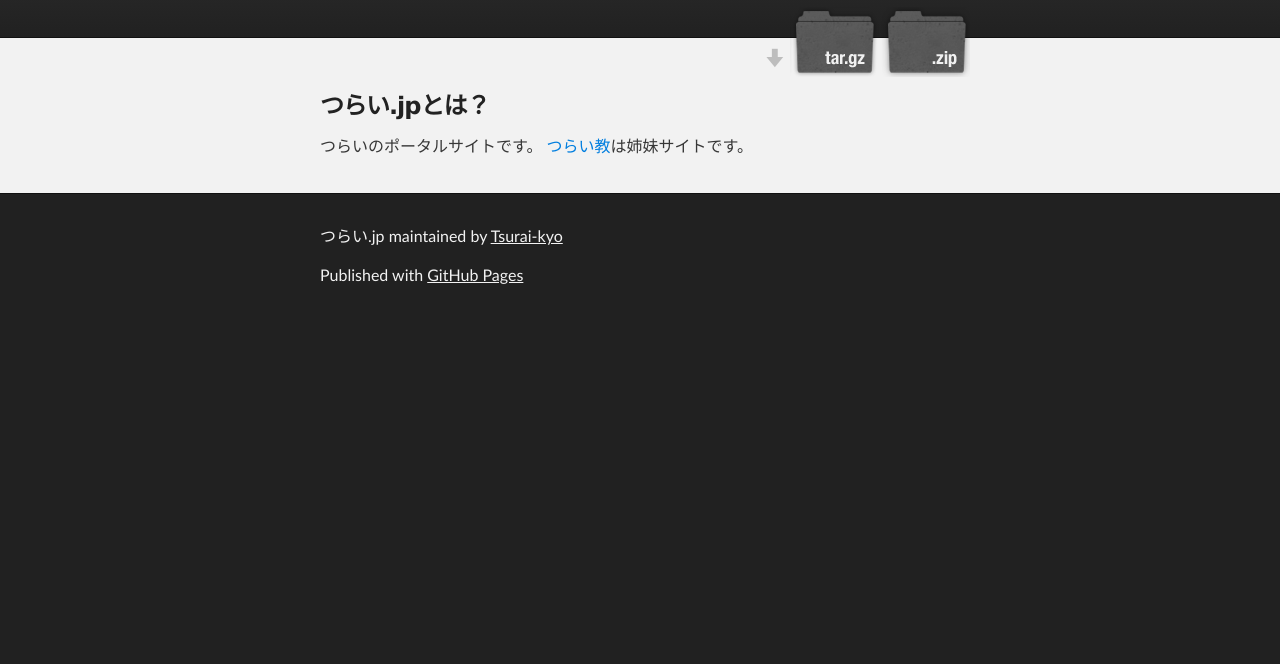
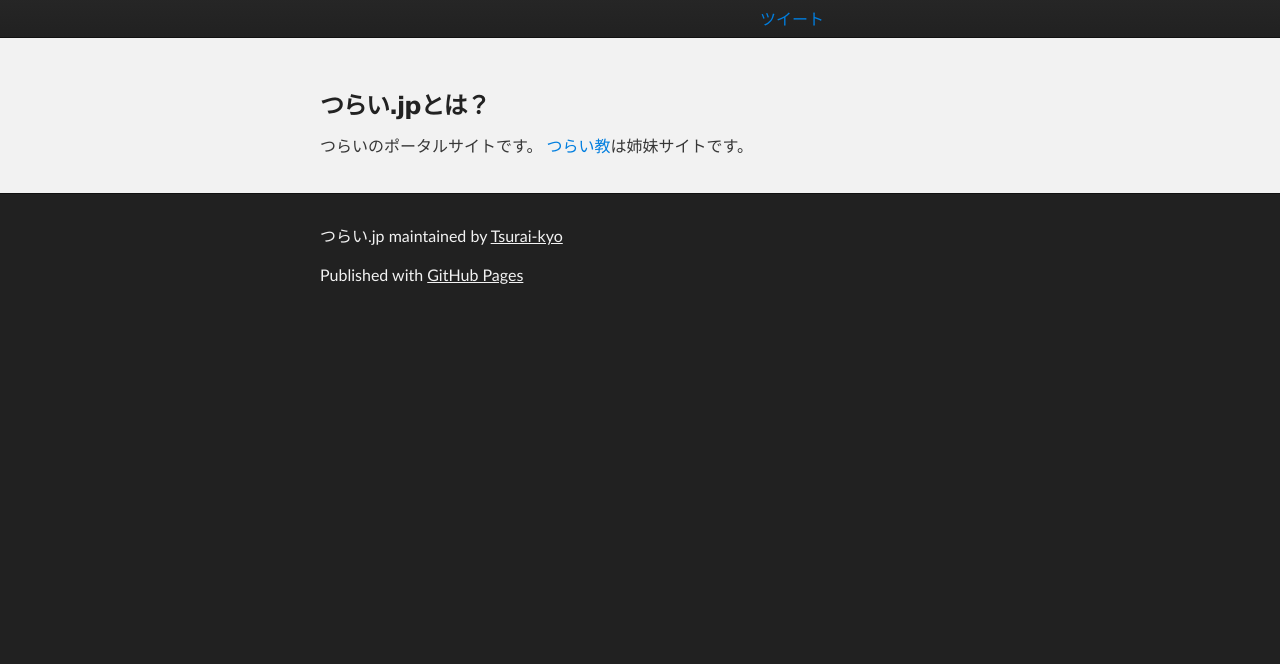
Before and after one commit to Tsurai-kyo/Tsurai-jp, a plain HTML site: page index.html in a window 1280 px wide. Shown: the part 136-800 px from the top of the page. Drawn offline with Linux system fonts and the light colour scheme.

Commit message:
Add tweet button

```diff
--- a/index.html
+++ b/index.html
@@ -22,8 +22,8 @@
           <h2 id="project_tagline"></h2>
 
             <section id="downloads">
-              <a class="zip_download_link" href="https://github.com/Tsurai-kyo/Tsurai-jp/zipball/master">Download this project as a .zip file</a>
-              <a class="tar_download_link" href="https://github.com/Tsurai-kyo/Tsurai-jp/tarball/master">Download this project as a tar.gz file</a>
+<a href="https://twitter.com/share" class="twitter-share-button" data-lang="ja" data-hashtags="つらい.jp">ツイート</a>
+<script>!function(d,s,id){var js,fjs=d.getElementsByTagName(s)[0],p=/^http:/.test(d.location)?'http':'https';if(!d.getElementById(id)){js=d.createElement(s);js.id=id;js.src=p+'://platform.twitter.com/widgets.js';fjs.parentNode.insertBefore(js,fjs);}}(document, 'script', 'twitter-wjs');</script>
             </section>
         </header>
     </div>
--- a/stylesheets/stylesheet.css
+++ b/stylesheets/stylesheet.css
@@ -322,7 +322,7 @@ Full-Width Styles
   bottom: -40px;
   right: 0;
   height: 70px;
-  background: url('../images/icon_download.png') no-repeat 0% 90%;
+/*  background: url('../images/icon_download.png') no-repeat 0% 90%;*/
 }
 
 .zip_download_link {
```
